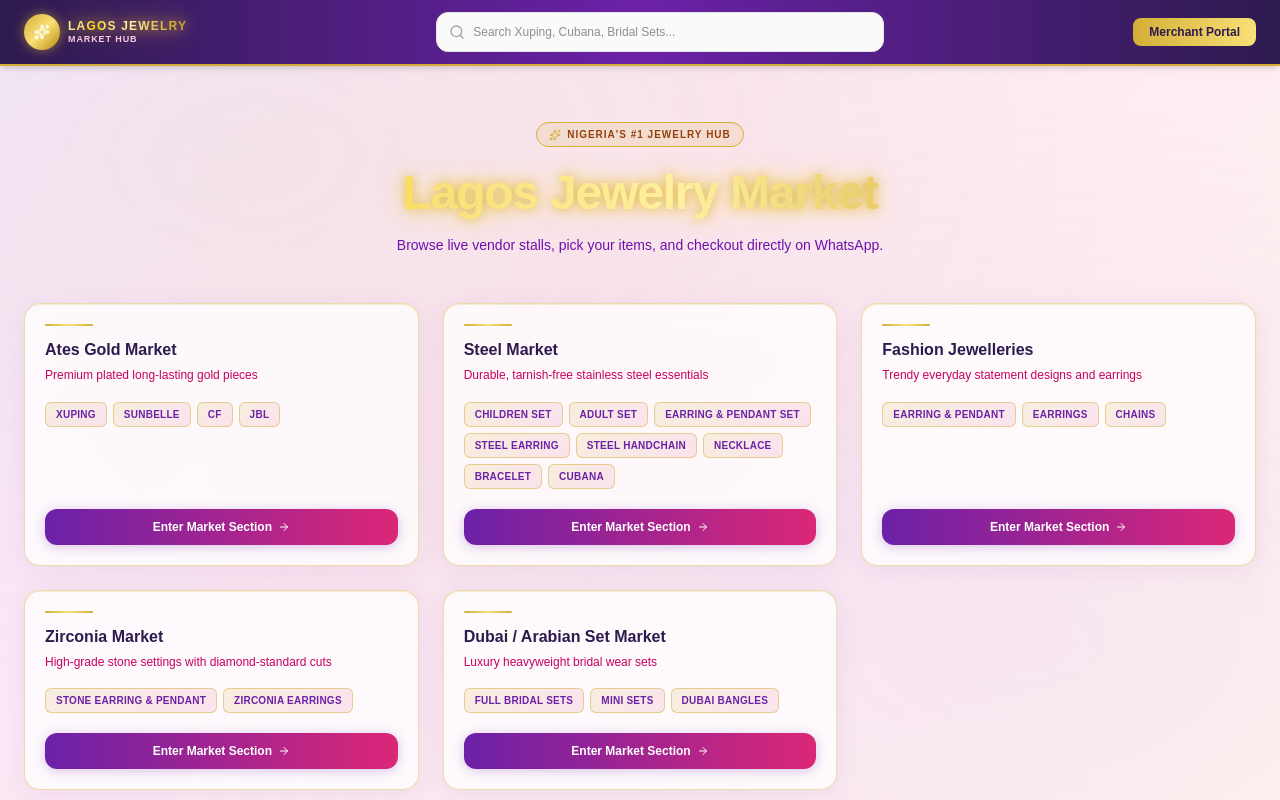
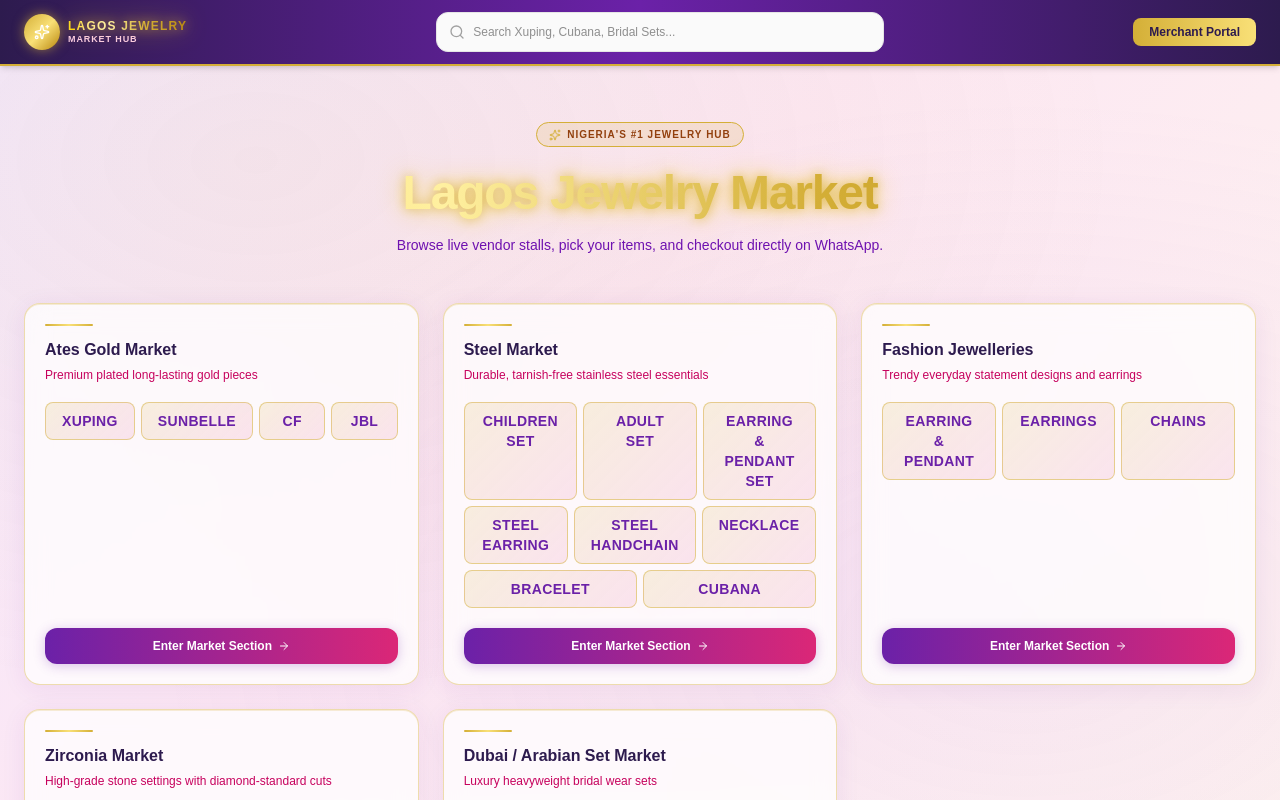
Before and after one commit to uzomaemeka260-hub/lagos-jewelry-market, a Next.js app: page / in a window 1280 px wide. Shown: the top 800 px of the page. Built offline with nearby package versions, Linux system fonts and the light colour scheme.

Commit message:
feat: increase item tag size to fill card space

```diff
--- a/src/app/page.tsx
+++ b/src/app/page.tsx
@@ -84,7 +84,7 @@ export default function Home() {
                   <Link
                     key={item}
                     href={`/market-hub/${wing.slug}?item=${encodeURIComponent(item.toLowerCase())}`}
-                    className="text-[10px] font-bold uppercase tracking-wide px-2.5 py-1 rounded-md transition hover:scale-105 duration-150"
+                    className="text-sm font-bold uppercase tracking-wide px-4 py-2 rounded-lg transition hover:scale-105 duration-150 flex-1 text-center"
                     style={{ background: 'linear-gradient(135deg, rgba(212,175,55,0.15), rgba(219,39,119,0.10))', border: '1px solid rgba(212,175,55,0.5)', color: '#6b21a8' }}
                   >
                     {item}
```
